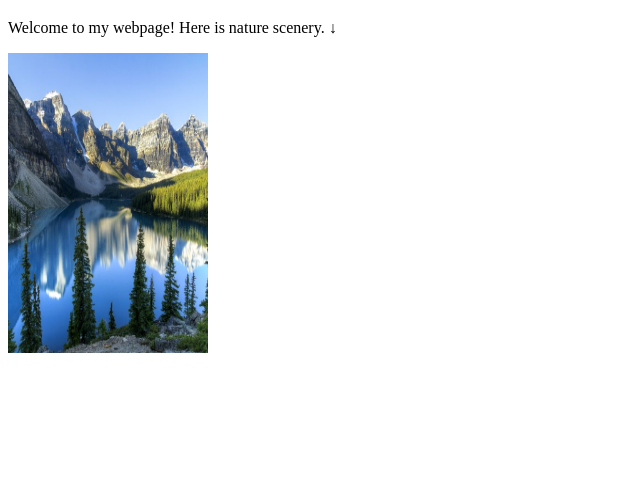
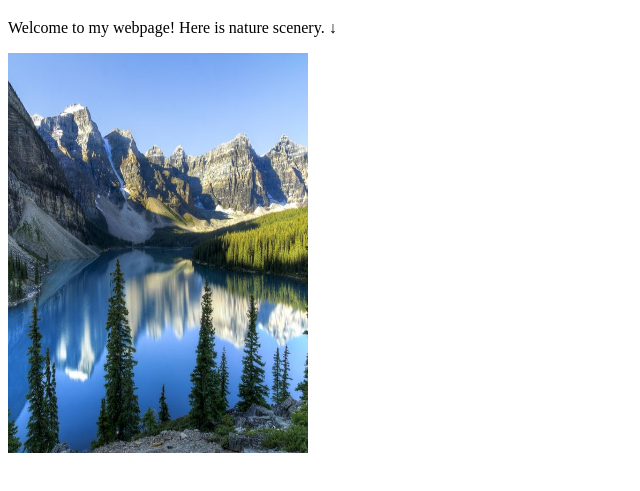
Before and after one commit to SwarthyBuilder/webpage1, a plain HTML site: page index.html in a window 1280 px wide. Shown: the part 61-552 px from the top of the page, without its empty margins (0-640 px from the left). Drawn offline with Linux system fonts and the light colour scheme.

Commit message:
Update index.html

```diff
--- a/index.html
+++ b/index.html
@@ -10,6 +10,6 @@
    <p>
      Welcome to my webpage! Here is nature scenery. &darr;
   </p>
-   <img src="7A26D8B0-7246-4662-A949-77DEB8D5443E.jpeg" alt="nature scenery" style="width:200px;height:300px;">
+   <img src="7A26D8B0-7246-4662-A949-77DEB8D5443E.jpeg" alt="nature scenery" style="width:300px;height:400px;">
   </body>
   </html>
```
